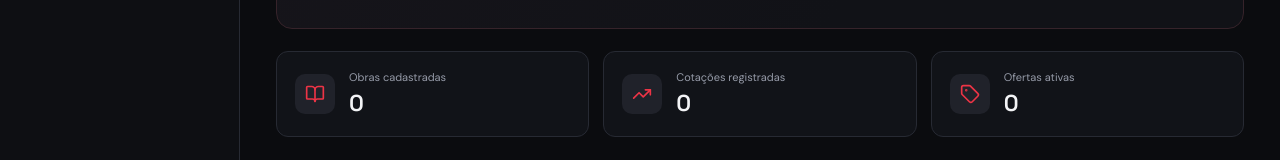
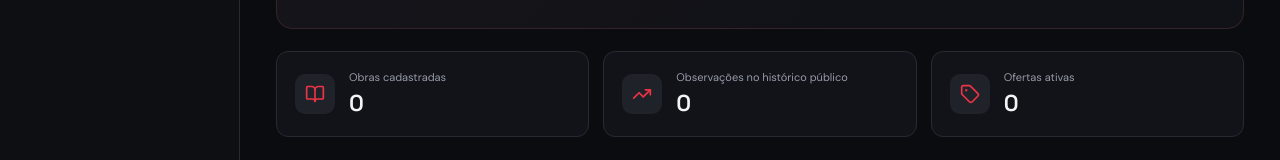
Before and after one commit to plpa12/MangaTrack, a Next.js app: page / in a window 1280 px wide. Shown: the part 491-651 px from the top of the page. Built offline with nearby package versions, Linux system fonts and the light colour scheme; no server answers.

Commit message:
fix: use public aggregate trends on homepage

```diff
--- a/app/page.tsx
+++ b/app/page.tsx
@@ -1,19 +1,36 @@
 import Link from "next/link";
 import { ArrowRight, BookOpen, Search, Tag, TrendingUp } from "lucide-react";
 import { dataRepository } from "@/lib/data";
-import { formatBRL, sortPublicOffers, summarizeQuotations } from "@/lib/money";
+import { formatBRL, sortPublicOffers } from "@/lib/money";
 
 export default async function HomePage() {
-  const [mangas, offersData, editions, quotations] = await Promise.all([
+  const [mangas, offersData, editions, publicTrends] = await Promise.all([
     dataRepository.listManga(),
     dataRepository.listOffers(),
     dataRepository.listEditions(),
-    dataRepository.listQuotations()
+    dataRepository.listPublicQuotationTrends()
   ]);
   const offers = sortPublicOffers(offersData).slice(0, 3);
   const recentMangas = [...mangas].sort((a,b) => b.createdAt.localeCompare(a.createdAt)).slice(0, 5);
   const mangaById = new Map(mangas.map((manga) => [manga.id, manga]));
-  const quotationSummaries = editions.map((edition) => ({ edition, manga: mangaById.get(edition.mangaId), summary: summarizeQuotations(quotations.filter((quote) => quote.editionId === edition.id)) })).filter((row) => row.summary.observationCount > 0).sort((a,b) => (b.summary.latestObservedAt ?? "").localeCompare(a.summary.latestObservedAt ?? "")).slice(0, 4);
+  const quotationSummaries = editions.map((edition) => {
+    const daily = publicTrends.filter((trend) => trend.editionId === edition.id);
+    const observationCount = daily.reduce((sum, trend) => sum + trend.observationCount, 0);
+    const weightedPrice = daily.reduce((sum, trend) => sum + trend.averagePriceCents * trend.observationCount, 0);
+    const latestDay = daily.reduce<string | null>((latest, trend) => !latest || trend.observedDay > latest ? trend.observedDay : latest, null);
+    return {
+      edition,
+      manga: mangaById.get(edition.mangaId),
+      summary: {
+        observationCount,
+        averageCents: observationCount ? Math.round(weightedPrice / observationCount) : null,
+        latestObservedAt: latestDay ? `${latestDay}T12:00:00.000Z` : null
+      }
+    };
+  }).filter((row) => row.summary.observationCount > 0)
+    .sort((a,b) => (b.summary.latestObservedAt ?? "").localeCompare(a.summary.latestObservedAt ?? ""))
+    .slice(0, 4);
+  const visibleQuotationCount = publicTrends.reduce((sum, trend) => sum + trend.observationCount, 0);
   return <div>
     <section className="hero"><div className="hero-content">
       <span className="eyebrow">SEU RADAR DE MANGÁS</span>
@@ -23,7 +40,7 @@ export default async function HomePage() {
     </div><div className="hero-ghost" aria-hidden="true">漫</div></section>
     <section className="stats-grid" aria-label="Resumo do catálogo">
       <div className="stat-card"><span className="stat-icon"><BookOpen size={20}/></span><div><small>Obras cadastradas</small><strong>{mangas.length}</strong></div></div>
-      <div className="stat-card"><span className="stat-icon"><TrendingUp size={20}/></span><div><small>Cotações registradas</small><strong>{quotations.length}</strong></div></div>
+      <div className="stat-card"><span className="stat-icon"><TrendingUp size={20}/></span><div><small>Observações no histórico público</small><strong>{visibleQuotationCount}</strong></div></div>
       <div className="stat-card"><span className="stat-icon"><Tag size={20}/></span><div><small>Ofertas ativas</small><strong>{sortPublicOffers(offersData).length}</strong></div></div>
     </section>
     <section><div className="section-head"><div><h2>Cotações atualizadas</h2><p>Histórico de coleções usadas completas por edição.</p></div><Link href="/quotations" className="section-link">Ver cotações <ArrowRight size={13} style={{display:"inline",verticalAlign:"middle"}}/></Link></div>
```
